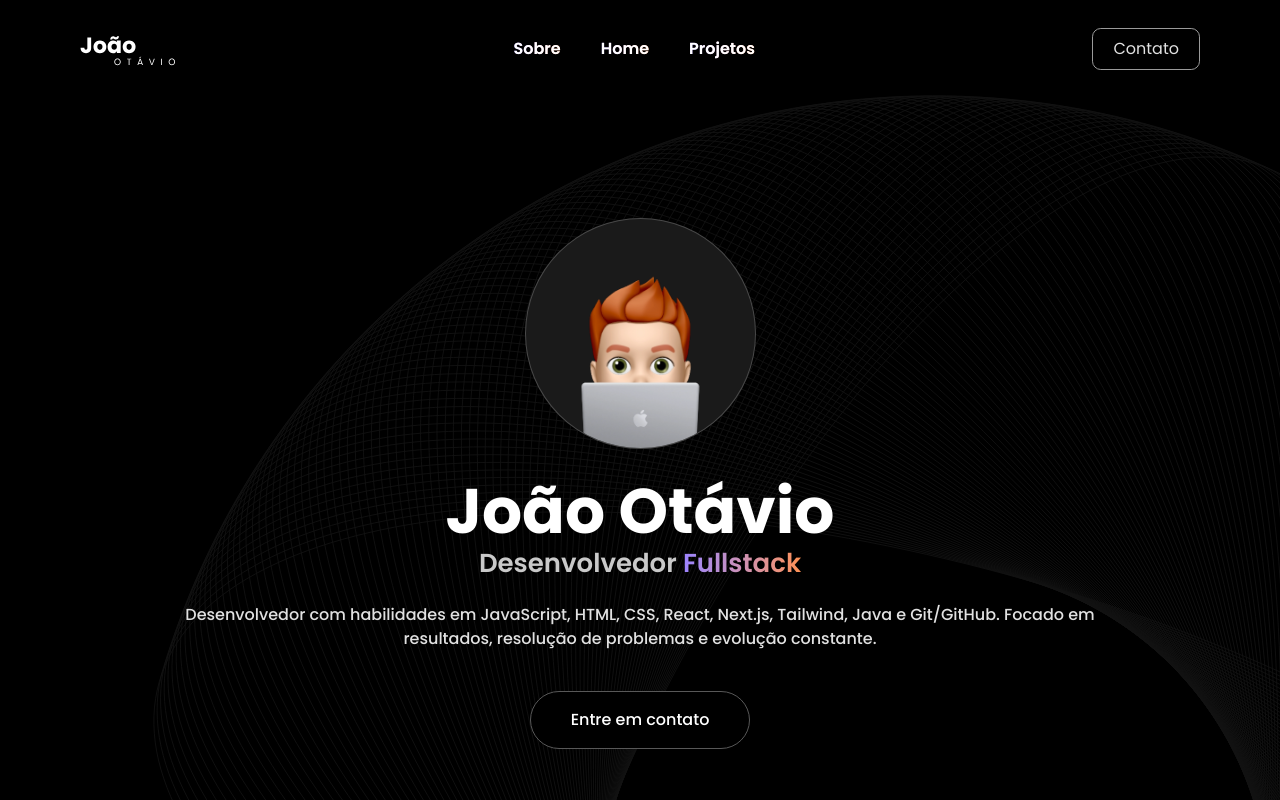
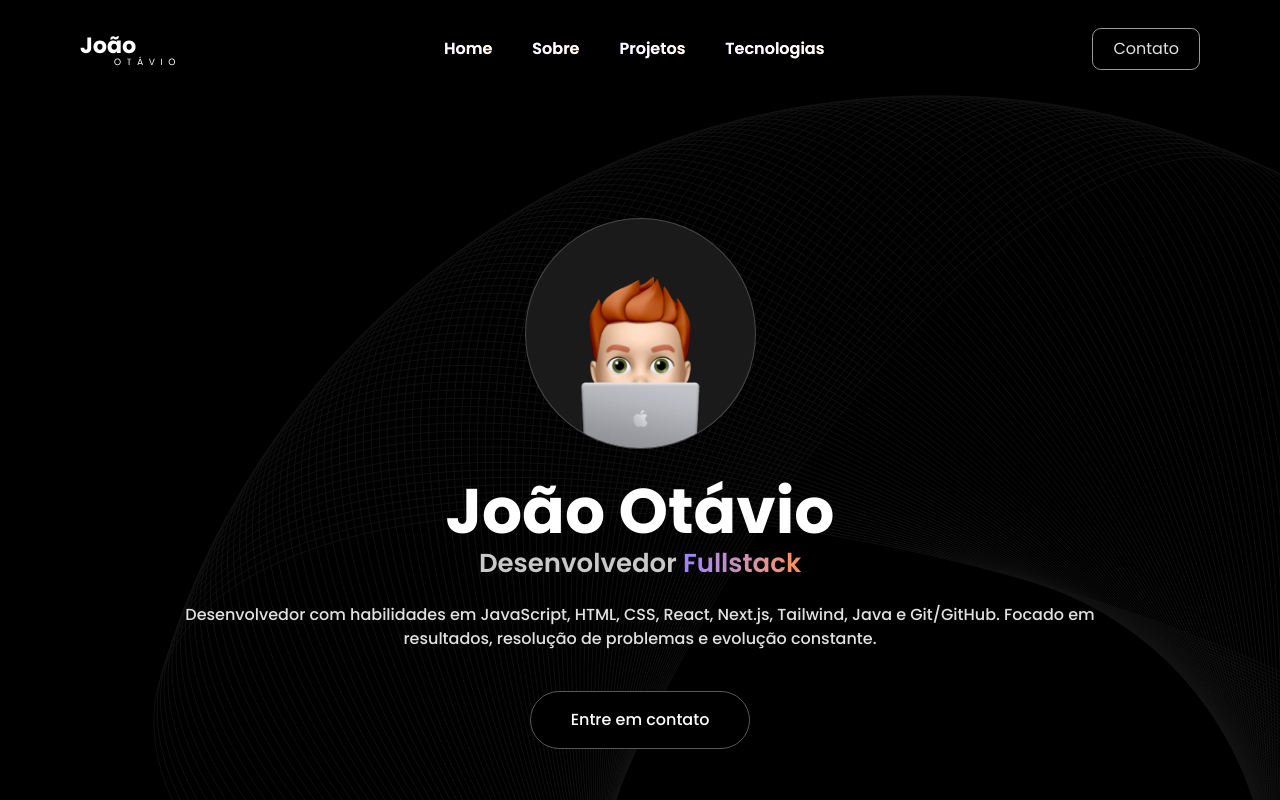
Before and after one commit to joaootaviofm/portfolio, a React (Vite) app: page / in a window 1280 px wide. Shown: the top 800 px of the page. Built offline with nearby package versions, Linux system fonts and the light colour scheme.

Commit message:
added newr react scroll link to section to technologies

```diff
--- a/src/components/Navbar.jsx
+++ b/src/components/Navbar.jsx
@@ -1,9 +1,10 @@
 import Logo from "../assets/logo.svg";
 // eslint-disable-next-line no-unused-vars
 import { motion } from "framer-motion";
+import { Link } from "react-scroll"
 
 function Navbar() {
-  const navList = ["Sobre", "Home", "Projetos"];
+  const navList = ["Home", "Sobre", "Projetos", "Tecnologias"];
 
   return (
     <nav className="relative w-screen flex justify-between items-center px-20 py-7">
@@ -30,7 +31,12 @@ function Navbar() {
               key={index}
               className="hover:text-transparent bg-clip-text bg-gradient-to-r from-[#9C83FF] to-[#FF9051] cursor-pointer border-b-[1px] border-transparent hover:border-white duration-500"
             >
-              {item}
+              <Link
+              to={item == "Sobre" ? "about" : item == "Home" ? "hero" : item == "Projetos" ? "projects" : item == "Tecnologias" ? "technologies" : ""}
+              smooth={true}
+              duration={700}
+              offset={item == "Sobre" ? -300 : null}
+              >{item}</Link>
             </motion.button>
           </li>
         ))}
```
